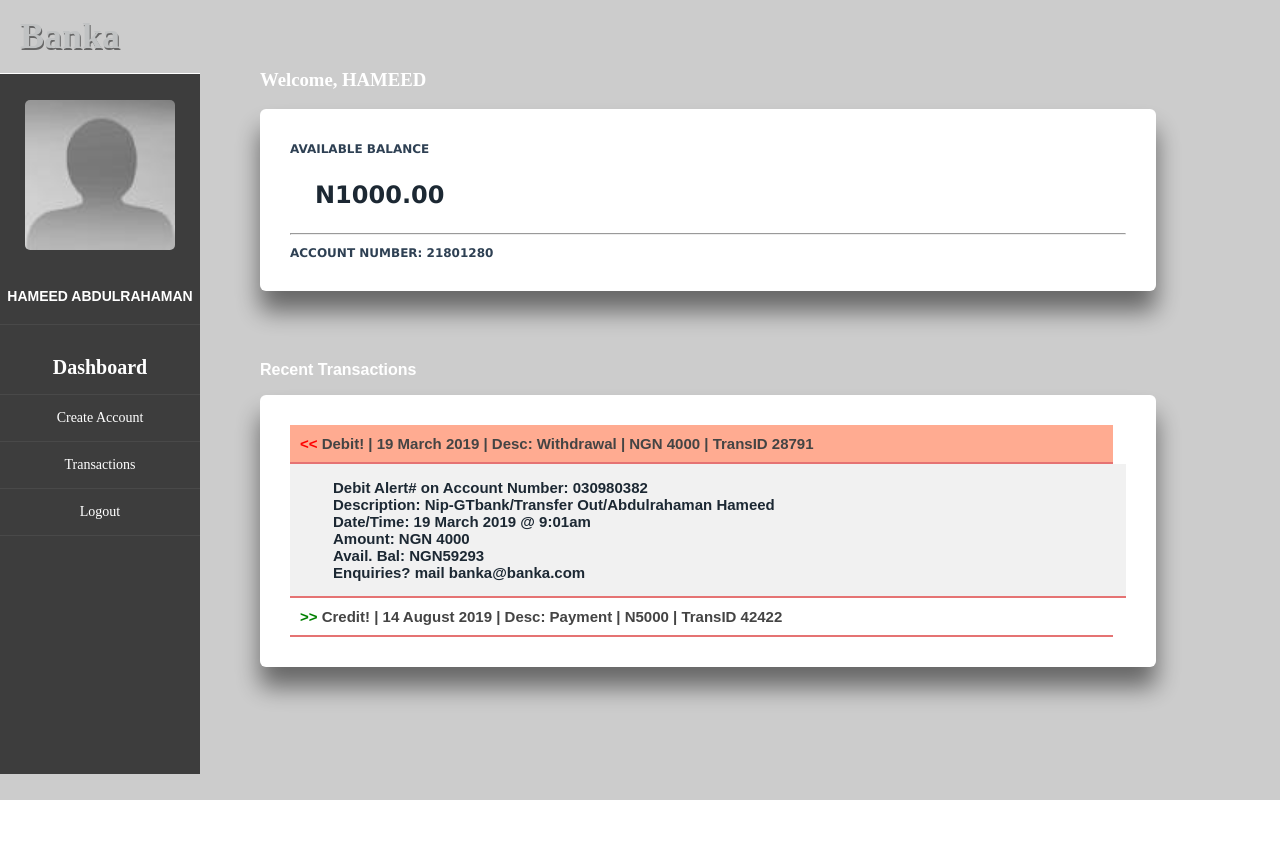
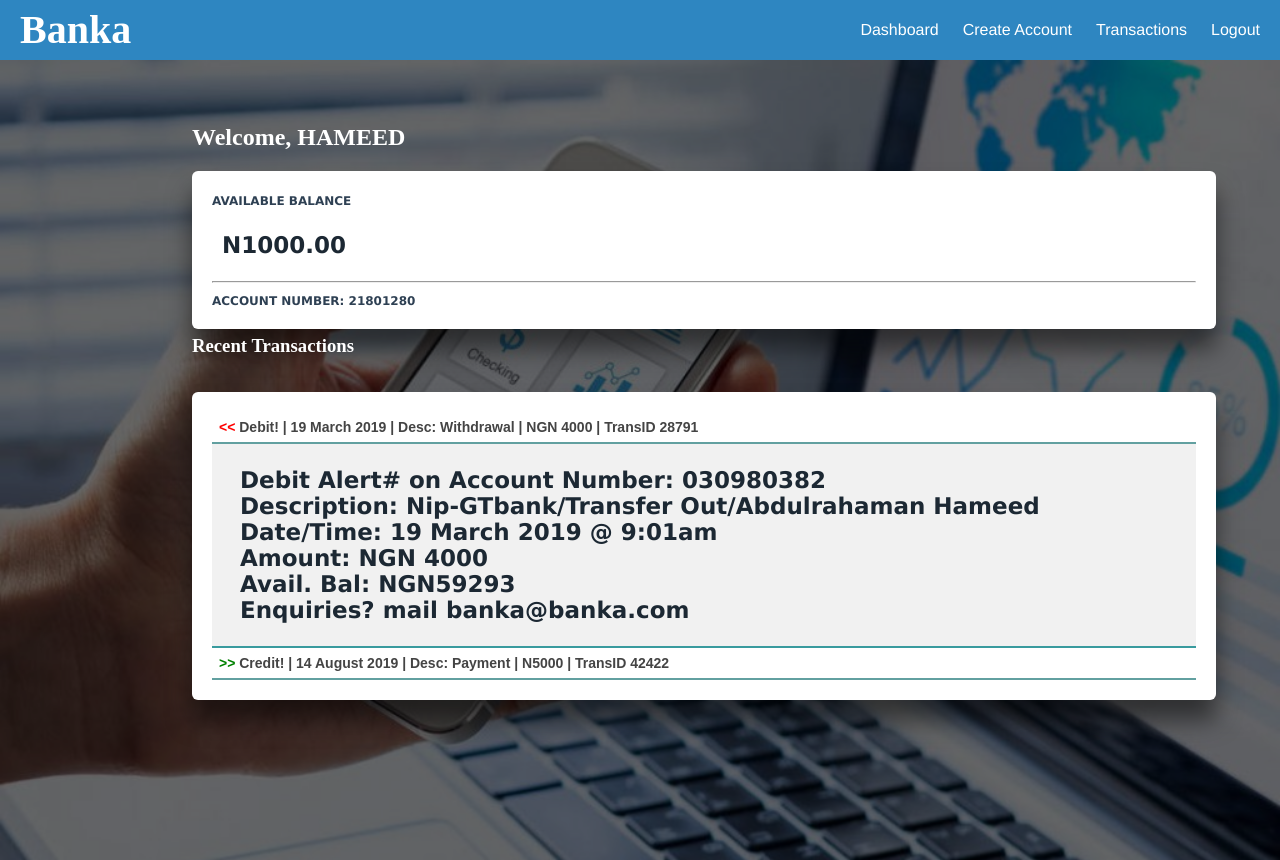
Before and after one commit to hameedhub/banka, a website: page UI/user/dashboard.html in a window 1280 px wide. Both pictures are taken after a click on the item 701 px from the left and 444 px from the top of the page. Before the commit the page ends 800 px from the top, so only its background shows below. Drawn offline with Linux system fonts and the light colour scheme.

Commit message:
feature(feedback-user-dashboard):modification User Dashboard page

```diff
--- a/UI/assets/css/home.css
+++ b/UI/assets/css/home.css
@@ -7,6 +7,9 @@ h1{
     font-size: 50px;
     color:#fff;
     font-family: broadway;
+}
+h2, h3, h4{
+  color:#fff;
 }
 p{
     font-size: 20px;
@@ -27,7 +30,7 @@ header {
     color: #fff;
     text-decoration: none;
     line-height: 20px;
-    font-family: Verdana, Geneva, Tahoma, sans-serif;
+    font-family: 'Franklin Gothic Medium', 'Arial Narrow', Arial, sans-serif;
   }
 
   header a:hover, header label:hover { color:#fff; font-weight:600; }
@@ -40,7 +43,7 @@ header {
 
   header label:after {
     content: "\2261";
-    font-size: 2.5em;
+    font-size: 1.2em;
     color: #fff;
   }
 
@@ -96,7 +99,7 @@ header {
     height: inherit;
     top:0%;
     left: 0%;
-    background-color:rgba(0,0, 0, 0.4);
+    background-color:rgba(0,0, 0, 0.6);
 }
 .container{
     position: relative;
@@ -180,6 +183,141 @@ header {
 	text-decoration: underline;
 	font-weight: 900;
 }
+/*box*/
+.box {
+	position: absolute;
+	padding: 20px;
+	width: 80%;
+	box-sizing: border-box;
+	border-radius: 6px;
+	background:#fff;
+	box-shadow: 0 20px 25px rgb(0,0,0,.5);
+	list-style: none;
+}
+.box span{
+	text-transform: uppercase;
+	font-family: verdana;
+	font-size: 10px;
+	font-weight: bold;
+	color:  #2e4053;
+}
+.box p{
+	padding-left: 10px;
+	font-weight: bolder;
+	color: #1c2833;
+	font-family: verdana;
+}
+.box hr{
+	color:#1c2833;
+}
+.box-link{
+	padding-right: 15px;
+}
+.box-link a{
+	display: block;
+	width: 100%;
+	text-align: center;
+	height: 22px;
+	text-transform: uppercase;
+	font-family: verdana;
+}
+.collapsible {
+  cursor: pointer;
+  padding: 7px;
+  width: auto;
+  border: none;
+  text-align: left;
+  outline: none;
+  font-size: 12px;
+  font-family: arial;
+  list-style: none;
+  border-bottom: 2px solid rgb(98, 160, 160);
+}
+::placeholder {
+    color:#fff;
+    opacity: 1;
+    font-size:14px;
+  }
+.success{
+	color: green;
+	font-weight: bolder;
+	font-stretch: 2;
+}
+.danger{
+	color: red;
+	font-weight: bolder;
+}
+
+.activeCol, .collapsible:hover {
+  /* background-color: rgb(  255, 171, 145 ); */
+  /* color: #fff; */
+}
+.content {
+  padding: 0 18px;
+  display: none;
+  overflow: hidden;
+  background-color: #f1f1f1;
+  border-bottom: 2px solid rgb(57, 155, 158);
+}
+.content p{
+  font-size: 12px;
+  font-family: arial;
+  font-weight: 0;
+}
+.collapsible a {
+	color: #444;
+	font-weight: 600;
+}
+.trans-panel {
+	padding: 20px;
+	font-family: sans-serif;
+}
+.trans-panel form{
+	display: inline-grid;
+	padding-top: 5px;
+	width: 100%;
+	padding-right:20px;
+	border-radius: 4px;
+}
+.trans-panel label{
+	padding-top: 6px;
+	font-weight: bolder;
+}
+.trans-panel input, select {
+	border-radius: 3px;
+	padding: 1%;
+	width: 100%;
+}
+.trans-panel a {
+	margin-top: 10px;
+	height: auto;
+	padding:1%;
+	text-align: center;
+}
+.trans-info p {
+	padding:1%;
+	background-color: rgb(204, 255, 204);
+	border-radius: 3px;
+	font-family: arial;
+	color: rgb(51, 153, 51);
+}
+.collapsible {
+  cursor: pointer;
+  padding: 7px;
+  width: auto;
+  border: none;
+  text-align: left;
+  outline: none;
+  font-size: 15px;
+  font-family: arial;
+  list-style: none;
+  border-bottom: 2px solid rgb(98, 160, 160);
+}
+.content p{
+  font-size: 14px;
+  font-family: arial;
+  font-weight: 0;
+}
 footer{
     background:#2E86C1;
     position: fixed;
@@ -219,7 +357,30 @@ footer p{
       width: auto;
     }
     p{
-        font-size: 20px;
+        font-size: 18px;
         color:#fff;
     }
+    .collapsible {
+      font-size: 14px;
+      font-family: arial;
+    }
+    .content p{
+      font-size: 13px;
+      font-family: arial;
+      font-weight: 0;
+    }
+    .box span{
+      text-transform: uppercase;
+      font-family: verdana;
+      font-size: 12px;
+      font-weight: bold;
+      color:  #2e4053;
+    }
+    .box p{
+      padding-left: 10px;
+      font-weight: bolder;
+      color: #1c2833;
+      font-family: verdana;
+      font-size: 23px;
+    }
   }
--- a/UI/assets/css/style.css
+++ b/UI/assets/css/style.css
@@ -4,7 +4,7 @@ body {
 	width:100%;
 	padding: 0;
 	margin: 0;
-	background-image: url(../images/bg4.jpg);
+	background-image: url(../images/bg\ next.jpg);
 	background-size:cover;
 }
 .overlay{
@@ -261,7 +261,7 @@ header {
 	font-family: verdana;
 }
 .box hr{
-	color: red;
+	color:#1c2833;
 }
 .box-link{
 	padding-right: 15px;
@@ -296,14 +296,14 @@ header {
   border: none;
   text-align: left;
   outline: none;
-  font-size: 12px;
+  font-size: 17px;
   font-family: arial;
   list-style: none;
   border-bottom: 2px solid rgb(98, 160, 160);
 }
-::placeholder { /* Chrome, Firefox, Opera, Safari 10.1+ */
+::placeholder {
     color:#fff;
-    opacity: 1; /* Firefox */
+    opacity: 1;
     font-size:14px;
   }
 .success{
@@ -317,15 +317,15 @@ header {
 }
 
 .activeCol, .collapsible:hover {
-  background-color: rgb(  255, 171, 145 );
-  color: #fff;
+  /* background-color: rgb(  255, 171, 145 ); */
+  /* color: #fff; */
 }
 .content {
   padding: 0 18px;
   display: none;
   overflow: hidden;
   background-color: #f1f1f1;
-  border-bottom: 2px solid rgb(229, 115, 115);
+  border-bottom: 2px solid rgb(57, 155, 158);
 }
 .content p{
   font-size: 12px;
@@ -411,7 +411,7 @@ header {
 
 }
 .list-staff a:hover{
-	background-color: rgb(  255, 171, 145 );
+	/* background-color: rgb(  255, 171, 145 ); */
 }
 /*List of accounts ends here..*/
 .recent-trans{
@@ -592,12 +592,12 @@ footer p{
 	background:  #f44336 ;
 }
 .btn-default {
-	color: #111;
-	background: #cacfd2;
+	color: #fff;
+	background: #5DADE2;
 }
 .form-box {
 	margin-left: 20%;
-	width: 50%;
+	width: 90%;
 	background: rgb(0,0,0,.7);
 	padding: 20px;
 	box-sizing: border-box;
@@ -684,6 +684,11 @@ footer p{
 	border-style: none;
 	padding-left:10px;
 }
+.search::placeholder {
+    color:#444;
+    opacity: 1;
+    font-size:14px;
+  }
 .collapsible {
   cursor: pointer;
   padding: 10px;
@@ -695,7 +700,7 @@ footer p{
   font-family: arial;
   font-weight: 600;
   list-style: none;
-  border-bottom: 2px solid rgb(229, 115, 115);
+  border-bottom: 2px solid rgb(37, 169, 179);
 }
 .content p{
   font-size: 15px;
--- a/UI/user/dashboard.html
+++ b/UI/user/dashboard.html
@@ -3,37 +3,28 @@
 <head>
 	<meta name="viewport" content="width=device-width, initial-scale=1.0">
 	<title>//FullName - Dashboard</title>
-	<link rel="stylesheet" type="text/css" href="../assets/css/style.css">
-	<link rel="stylesheet" type="text/css" href="../assets/css/style.css">
+	<link rel="stylesheet" type="text/css" href="../assets/css/home.css">
+	<!-- <link rel="stylesheet" type="text/css" href="../assets/css/style.css"> -->
 </head>
 <body>
 		<header>
-	<div class="sidebar">
-		<div class="toggle-btn" onclick="toggle()">
-			<span></span>
-			<span></span>
-			<span></span>
-		</div>
-		<div class="avatar">
-			<div class="avatar-img">
-				<img src="../assets/images/avatar.jpg" alt="avatar">
-			</div>
-			<div class="avatar-content">
-				<p>Hameed Abdulrahaman</p>
-			</div>
-		</div>
-		<ul>
-			<li><a class="active" href="dashboard.html">Dashboard</a></li>
+				<a class="logo" href="index.html">Banka</a>
+					<input id="nav" type="checkbox">
+						<label for="nav"></label>
+				<nav>
+					<ul><li><a class="active" href="dashboard.html">Dashboard</a></li>
 						<li><a href="create-account.html">Create Account</a></li>
 						<li><a href="transactions.html">Transactions</a></li>
 						<li><a href="#">Logout</a></li>
 					</ul>
-	</div>
-	<a class="header-brand"> Banka</a>
+				</nav>
 			</header>
-	<main class="overlay">
-		<section class="container dashboard">
-			<h3>Welcome, <span>HAMEED</span></h3>
+
+
+			<main class="home">
+					<div class="overlay">
+					<section class="container ">
+			<h2>Welcome, <span>HAMEED</span></h2>
 
 			<div class="box">
 				<span>Available Balance</span>
@@ -41,9 +32,9 @@
 				<span>Account Number: </span><span>21801280</span>
 			</div>
 		</section>
-		<section class="container dashboard">
+		<section class="container">
 			<div class="recent-trans">
-				<h4>Recent Transactions</h4>
+				<h3>Recent Transactions</h3>
 				<ul class="box trans" id="myUL">
 				 <li class="collapsible"><b class="danger"><<</b><a> Debit! | 19 March 2019 | Desc: Withdrawal | NGN 4000 | TransID 28791</a></li>
 					<div class="content">
@@ -56,9 +47,9 @@
 				</ul>
 			</div>
 		</section>
-
+		</div>
 	</main>
+</div>
 <script src="../assets/js/widgets.js"></script>
-</div>
 </body>
 </html>
```
Lines whose indentation alone changed are shown as unchanged.
